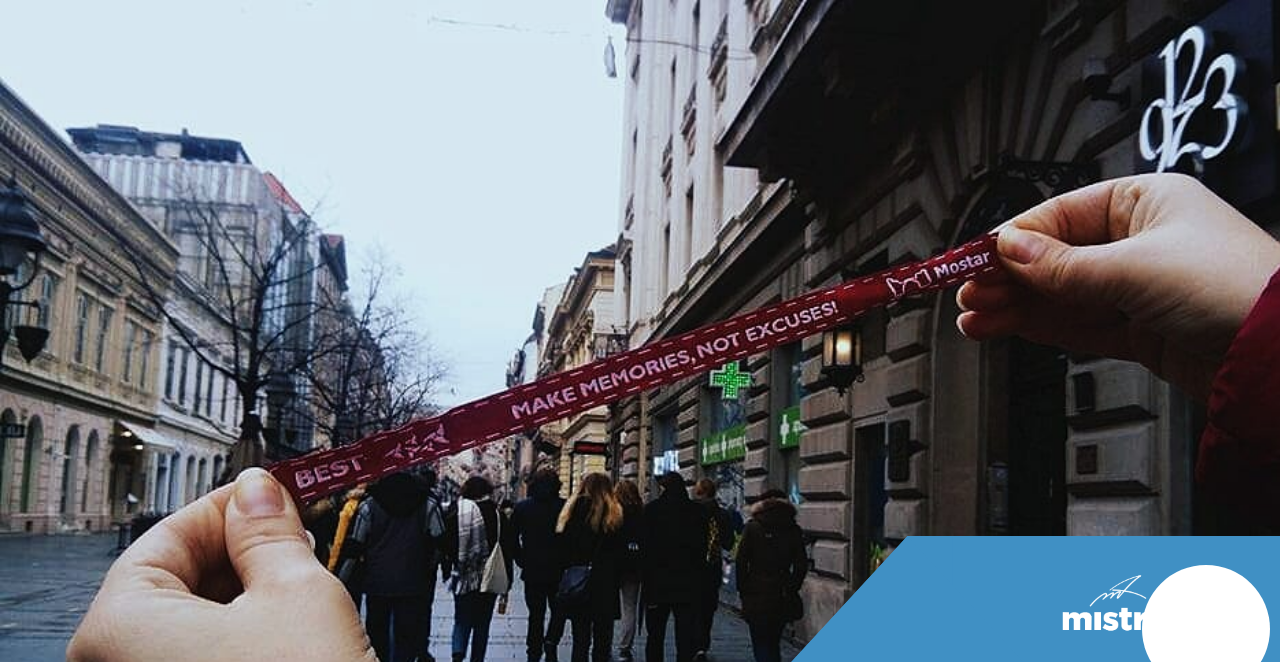
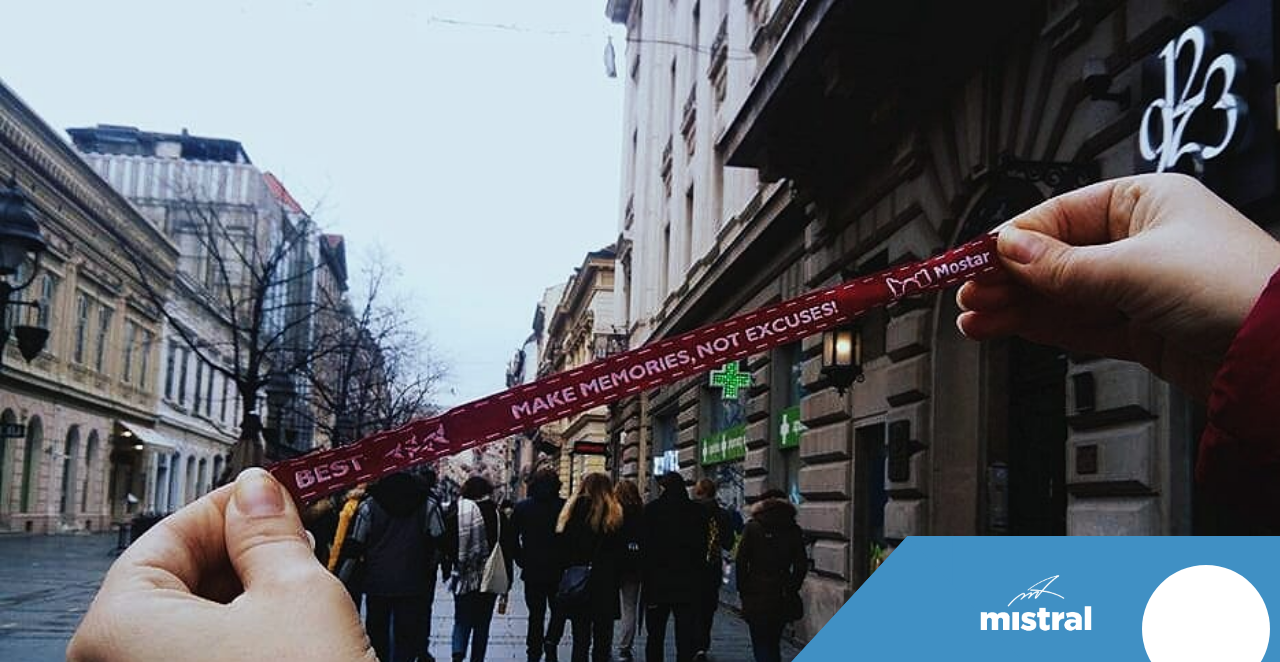
Before and after one commit to best-mostar/LBGMostarWEBPage, a plain HTML site: page index.html in a window 1280 px wide. Shown: the top 662 px of the page. Drawn offline with nearby package versions, Linux system fonts and the light colour scheme.

Commit message:
Fixed the landing page testimonial logo margins

```diff
--- a/style/homepage.css
+++ b/style/homepage.css
@@ -56,7 +56,6 @@ body{
     width: 130px;
     height: 130px;
     position: relative;
-    right: -82px;
 }
 .fas-container{
     width: 7rem;
```
